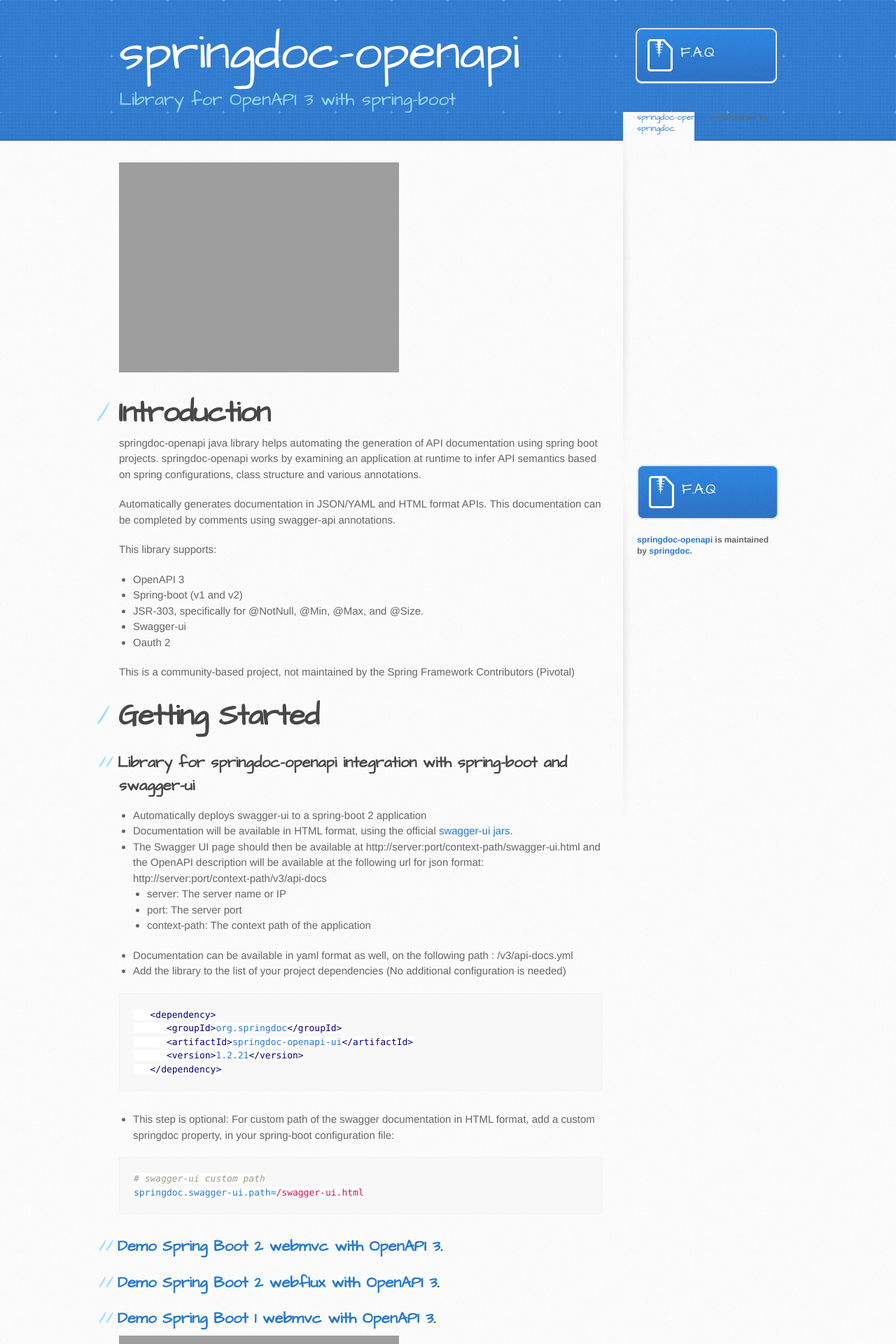
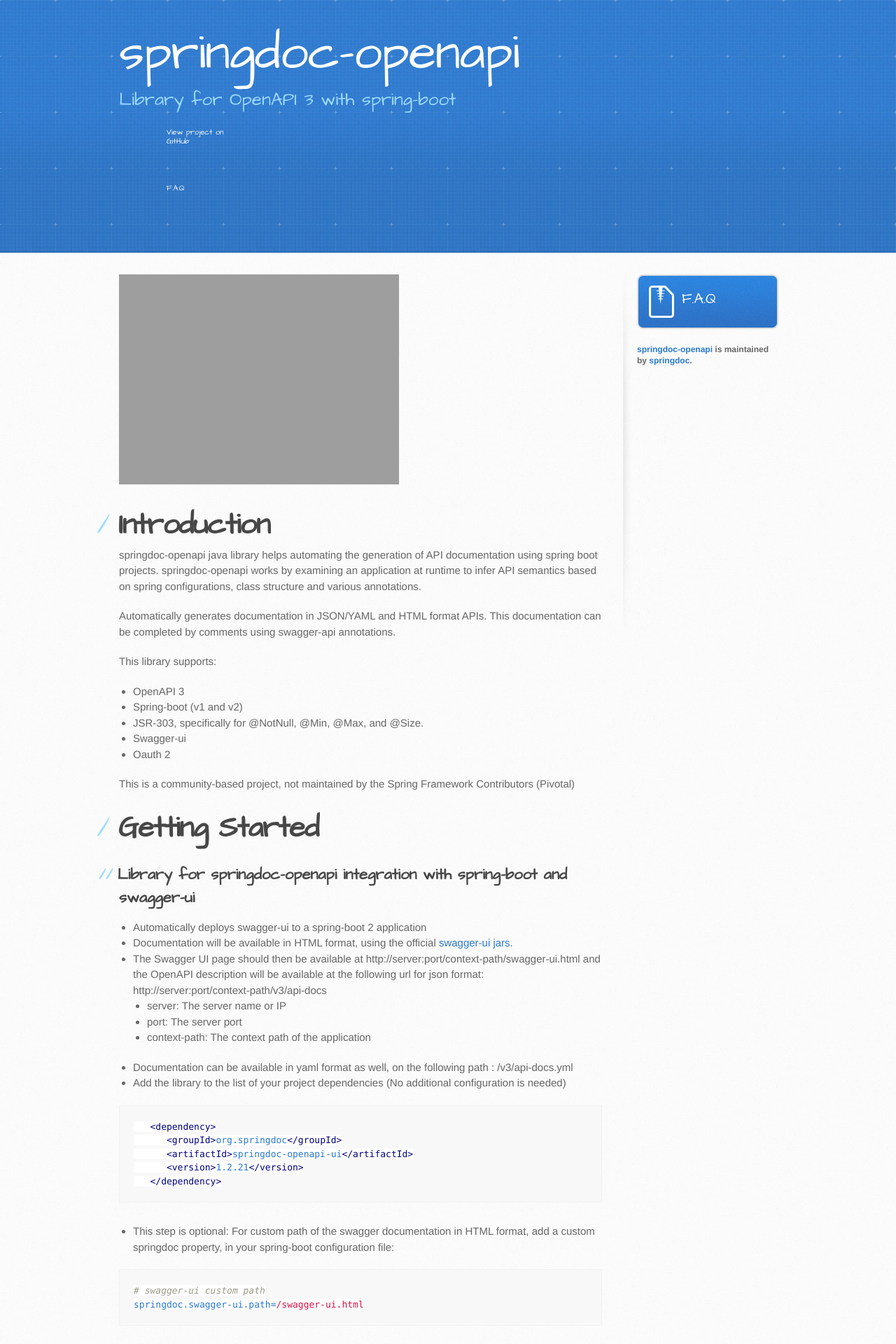
Before and after one commit to springdoc/springdoc-openapi-demos, a Jekyll site: the page built from docs/index.md, in a window 1280 px wide. Shown: the top 1920 px of the page at 70% size. Built offline with Jekyll 4.4.1, drawn with Linux system fonts in a browser that asks for light colours.

Commit message:
project update

```diff
--- a/docs/_layouts/default.html
+++ b/docs/_layouts/default.html
@@ -26,20 +26,9 @@
         {% if site.github.is_project_page %}
         <a class="button" href="https://github.com/springdoc/springdoc-openapi"><small>View project on</small>
             GitHub</a>
-
-        <aside id="sidebar2">
-            {% if site.show_downloads %}
-            <a class="button" href="https://springdoc.github.io/springdoc-openapi-demos/faq.html">
-                F.A.Q
-            </a>
-            {% endif %}
-
-            {% if site.github.is_project_page %}
-            <p class="repo-owner"><a href="https://github.com/springdoc/springdoc-openapi">springdoc-openapi</a> is
-                maintained by <a href="{{ site.github.owner_url }}">{{ site.github.owner_name }}</a>.</p>
-            {% endif %}
-        </aside>
-
+        <a class="button" href="https://springdoc.github.io/springdoc-openapi-demos/faq.html">
+            F.A.Q
+        </a>
         {% endif %}
         {% if site.github.is_user_page %}
         <a class="button" href="{{ site.github.owner_url }}"><small>Follow me on</small> GitHub</a>
--- a/docs/_sass/jekyll-theme-architect.scss
+++ b/docs/_sass/jekyll-theme-architect.scss
@@ -83,16 +83,6 @@
   background: transparent url(../images/sidebar-bg.jpg) 0 0 no-repeat;
 }
 
-aside#sidebar2 {
-  float: right;
-  width: 200px;
-  min-height: 504px;
-  padding-left: 20px;
-  font-size: 12px;
-  line-height: 1.3;
-  background: transparent url(../images/sidebar-bg.jpg) 0 0 no-repeat;
-}
-
 aside#sidebar p.repo-owner,
 aside#sidebar p.repo-owner a {
   font-weight: bold;
@@ -117,10 +107,8 @@
   font-size: 11px;
 }
 header a.button {
-  position: absolute;
-  top: 0;
-  right: 0;
-  background: transparent url(../images/github-button.png) 0 0 no-repeat;
+  display: block;
+  font-size: 11px;
 }
 aside a.button {
   display: block;
```
